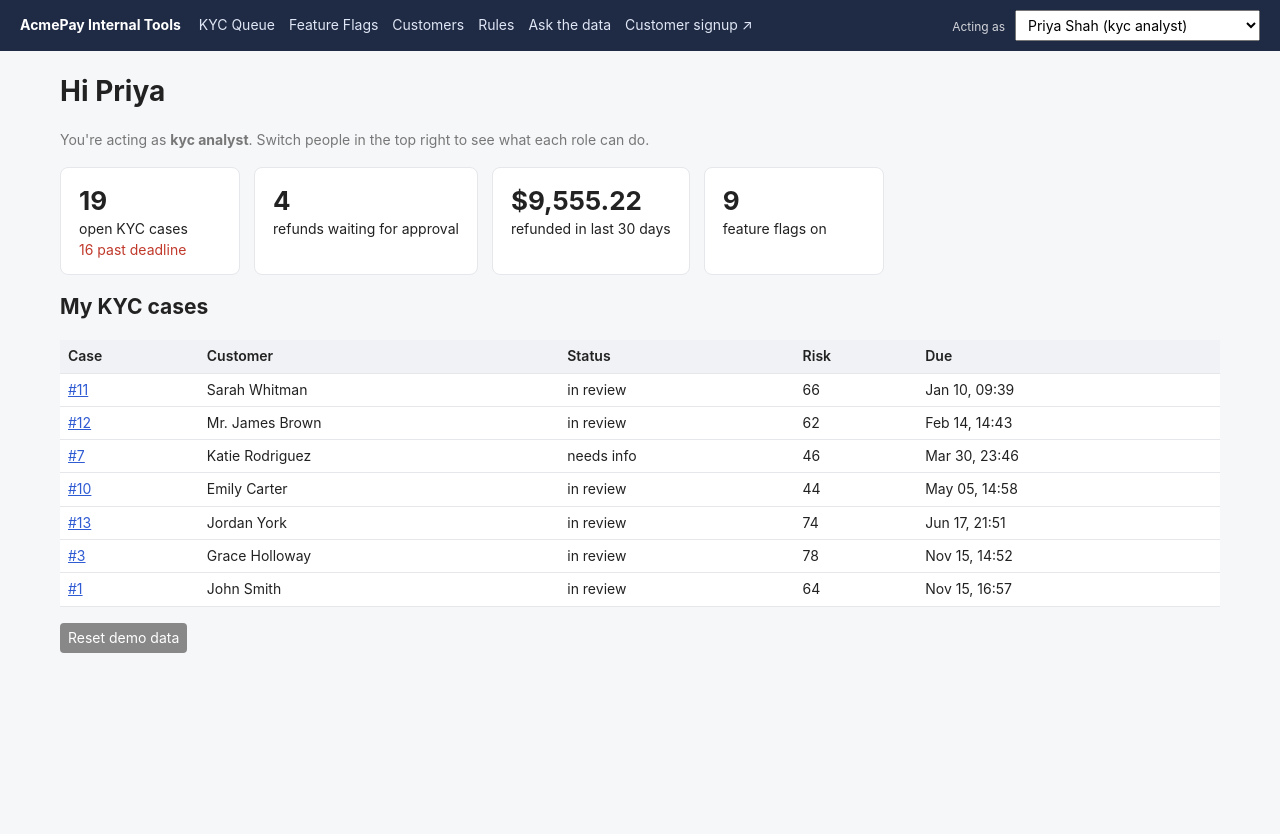
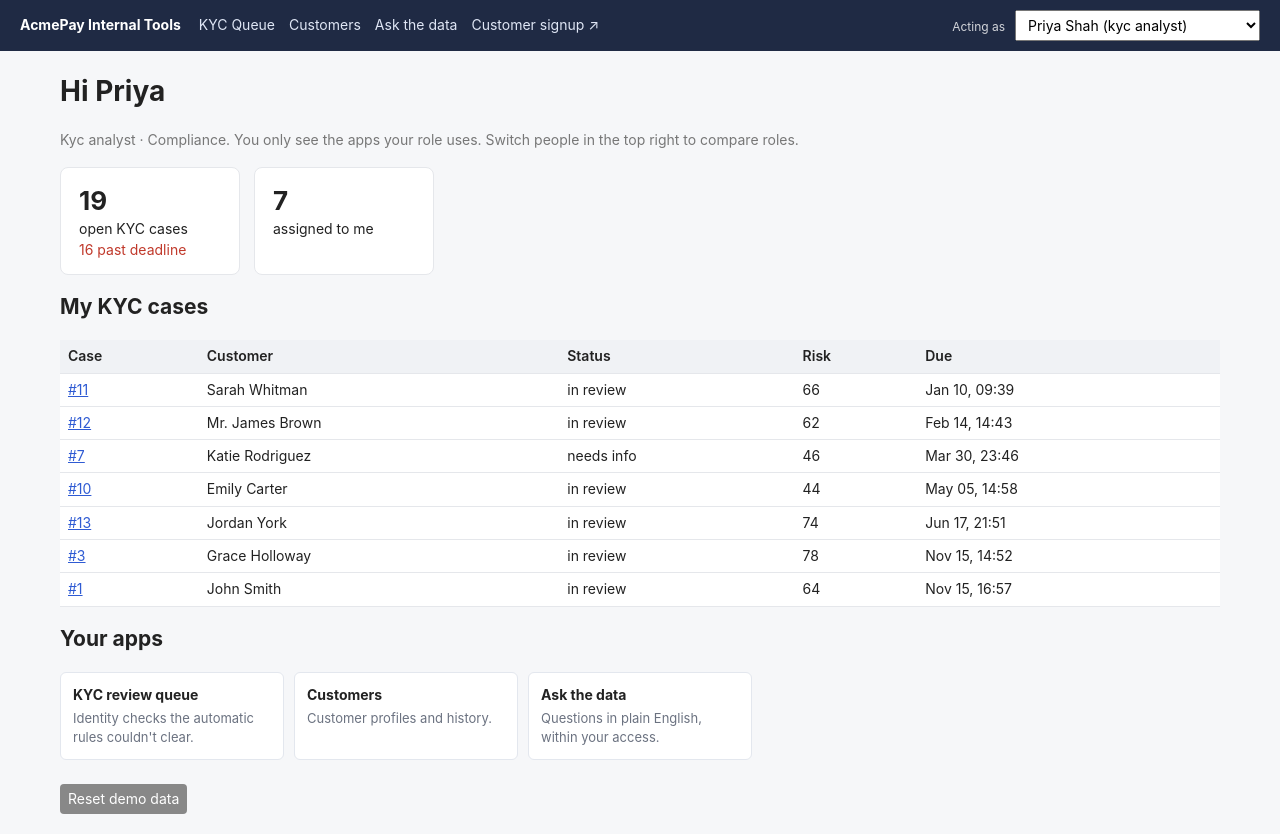
Before and after one commit to zumiko/devin_explore, a Flask app: page / in a window 1280 px wide. Before the commit the page ends 653 px from the top, so only its background shows below. Run offline with Flask 3, Linux system fonts and the light colour scheme; data comes from the database, SQL or seed files in the repository.

Commit message:
Show each role only the apps it uses: role-specific nav, home page and app tiles; tighten flag/rules/refund visibility
Co-Authored-By: Devin AI <158243242+devin-ai-integration[bot]@users.noreply.github.com>

```diff
--- a/app/app.py
+++ b/app/app.py
@@ -37,13 +37,14 @@ PERMS = {
     "kyc_second_review": {"kyc_senior", "compliance_lead", "admin"},
     "customer_view": KYC_ROLES | {"support_agent", "support_lead", "finance"},
     "customer_pii": KYC_ROLES,
-    "refund_view": {"support_agent", "support_lead", "finance", "compliance_lead", "admin"},
+    "refund_view": {"support_agent", "support_lead", "finance", "admin"},
     "refund_request": {"support_agent", "support_lead", "admin"},
     "ask_data": ALL_ROLES,
     "kyc_dashboard": {"compliance_lead", "admin"},
-    "refund_dashboard": {"support_lead", "finance", "pm", "engineer", "compliance_lead", "admin"},
+    "refund_dashboard": {"support_lead", "finance", "pm", "admin"},
     "approvals_view": {"support_lead", "finance", "admin"},
-    "flag_view": ALL_ROLES,
+    "flag_view": {"pm", "engineer", "admin"},
+    "settings_view": {"compliance_lead", "finance", "admin"},
     "flag_edit": {"pm", "engineer", "admin"},
     "flag_edit_critical": {"engineer", "admin"},
     "audit_view": {"compliance_lead", "support_lead", "finance", "engineer", "admin"},
@@ -56,6 +57,18 @@ KYC_REASONS = {
     "escalate": ["complex_match", "possible_pep", "needs_senior_judgment"],
 }
 REFUND_REASONS = seed.REFUND_REASONS
+APPS = [
+    {"perm": "kyc_view", "endpoint": "kyc_list", "name": "KYC review queue", "desc": "Identity checks the automatic rules couldn't clear."},
+    {"perm": "kyc_dashboard", "endpoint": "kyc_dashboard", "name": "KYC dashboard", "desc": "Signup trends and reviewer performance."},
+    {"perm": "refund_view", "endpoint": "refunds", "name": "Refunds", "desc": "Look up charges and issue refunds."},
+    {"perm": "approvals_view", "endpoint": "approvals", "name": "Refund approvals", "desc": "Refunds above the limit waiting on sign-off."},
+    {"perm": "refund_dashboard", "endpoint": "refund_dashboard", "name": "Refund dashboard", "desc": "Refund volume by reason, agent and customer."},
+    {"perm": "flag_view", "endpoint": "flags", "name": "Feature flags", "desc": "Turn features on, roll out gradually, target customers."},
+    {"perm": "customer_view", "endpoint": "customers", "name": "Customers", "desc": "Customer profiles and history."},
+    {"perm": "audit_view", "endpoint": "audit_log", "name": "Audit log", "desc": "Who changed what, when, and why."},
+    {"perm": "settings_view", "endpoint": "settings", "name": "Rules", "desc": "Thresholds and limits the apps enforce."},
+    {"perm": "ask_data", "endpoint": "ask_data", "name": "Ask the data", "desc": "Questions in plain English, within your access."},
+]
 OPEN_KYC = ("new", "in_review", "needs_info", "escalated", "pending_second_review")
 
 
@@ -237,7 +250,13 @@ def index():
         (g.user["id"],),
     ).fetchall()
     approvals = pending_approvals_for(g.user) if can("approvals_view") else []
-    return render_template("index.html", stats=stats, my_cases=my_cases, approvals=approvals)
+    my_refunds = db.execute(
+        "SELECT r.*, c.name FROM refunds r JOIN customers c ON c.id = r.customer_id WHERE r.requested_by = ?"
+        " ORDER BY r.created_at DESC LIMIT 8", (g.user["id"],)).fetchall() if can("refund_request") else []
+    my_flags = db.execute("SELECT * FROM feature_flags WHERE owner_id = ? ORDER BY key",
+                          (g.user["id"],)).fetchall() if can("flag_view") else []
+    return render_template("index.html", stats=stats, my_cases=my_cases, approvals=approvals, my_refunds=my_refunds,
+                           my_flags=my_flags, apps=[a for a in APPS if can(a["perm"])])
 
 
 # ---------- KYC ----------
@@ -976,6 +995,7 @@ def audit_log():
 
 @app.route("/settings", methods=["GET", "POST"])
 def settings():
+    require("settings_view")
     rows = g.db.execute("SELECT * FROM settings").fetchall()
     if request.method == "POST":
         require("settings_edit")
--- a/app/ask.py
+++ b/app/ask.py
@@ -22,9 +22,9 @@ MASKED = {
 }
 # table -> permission needed (see PERMS in app.py)
 TABLES = {
-    "users": "flag_view",
+    "users": "ask_data",
     "feature_flags": "flag_view",
-    "settings": "flag_view",
+    "settings": "settings_view",
     "customers": "customer_view",
     "kyc_cases": "kyc_view",
     "watchlist": "kyc_view",
--- a/app/static/style.css
+++ b/app/static/style.css
@@ -65,3 +65,7 @@ form.upload label { display: flex; flex-direction: column; gap: 4px; }
 .msgbody { white-space: pre-wrap; font: inherit; background: #f6f8fb; padding: 8px; border-radius: 4px; max-width: 520px; }
 form.row { display: flex; gap: 10px; align-items: flex-end; flex-wrap: wrap; }
 .panel { background: #fff; border: 1px solid #e3e7ee; border-radius: 6px; padding: 12px; margin: 10px 0; }
+.apps { display: grid; grid-template-columns: repeat(auto-fill, minmax(220px, 1fr)); gap: 10px; }
+.app { display: flex; flex-direction: column; gap: 4px; background: #fff; border: 1px solid #e3e7ee; border-radius: 6px; padding: 12px; text-decoration: none; color: inherit; }
+.app:hover { border-color: #5b8def; }
+.app span { color: #6b7280; font-size: 13px; }
--- a/app/templates/audit.html
+++ b/app/templates/audit.html
@@ -11,8 +11,8 @@
   {% for h in rows %}
   <tr>
     <td>{{ h.ts|dt }}</td><td>{{ h.actor or 'System' }}</td><td>{{ h.action|label }}</td>
-    <td>{% if h.entity_type == 'kyc_case' %}<a href="{{ url_for('kyc_case', case_id=h.entity_id) }}">KYC #{{ h.entity_id }}</a>
-        {% elif h.entity_type == 'refund' %}<a href="{{ url_for('refund_detail', refund_id=h.entity_id) }}">Refund #{{ h.entity_id }}</a>
+    <td>{% if h.entity_type == 'kyc_case' and can('kyc_view') %}<a href="{{ url_for('kyc_case', case_id=h.entity_id) }}">KYC #{{ h.entity_id }}</a>
+        {% elif h.entity_type == 'refund' and can('refund_view') %}<a href="{{ url_for('refund_detail', refund_id=h.entity_id) }}">Refund #{{ h.entity_id }}</a>
         {% else %}{{ h.entity_type|label }} #{{ h.entity_id }}{% endif %}</td>
     <td class="mono">{% if h.before_json %}{{ h.before_json }} &rarr; {% endif %}{{ h.after_json or '' }}</td>
     <td>{{ h.reason or '' }}</td>
--- a/app/templates/base.html
+++ b/app/templates/base.html
@@ -14,12 +14,12 @@
     {% if can('approvals_view') %}<a href="{{ url_for('approvals') }}">Approvals{% if pending_count %} <span class="pill">{{ pending_count }}</span>{% endif %}</a>{% endif %}
     {% if can('kyc_dashboard') %}<a href="{{ url_for('kyc_dashboard') }}">KYC Dashboard</a>{% endif %}
     {% if can('refund_dashboard') %}<a href="{{ url_for('refund_dashboard') }}">Refund Dashboard</a>{% endif %}
-    <a href="{{ url_for('flags') }}">Feature Flags</a>
+    {% if can('flag_view') %}<a href="{{ url_for('flags') }}">Feature Flags</a>{% endif %}
     {% if can('customer_view') %}<a href="{{ url_for('customers') }}">Customers</a>{% endif %}
     {% if can('audit_view') %}<a href="{{ url_for('audit_log') }}">Audit Log</a>{% endif %}
-    <a href="{{ url_for('settings') }}">Rules</a>
+    {% if can('settings_view') %}<a href="{{ url_for('settings') }}">Rules</a>{% endif %}
     <a href="{{ url_for('ask_data') }}">Ask the data</a>
-    <a href="{{ url_for('signup') }}" target="_blank">Customer signup &#8599;</a>
+    {% if can('kyc_view') %}<a href="{{ url_for('signup') }}" target="_blank">Customer signup &#8599;</a>{% endif %}
   </nav>
   {% if sso %}
   <form class="whoami" method="post" action="{{ url_for('logout') }}">
--- a/app/templates/index.html
+++ b/app/templates/index.html
@@ -1,12 +1,14 @@
 {% extends 'base.html' %}
 {% block content %}
 <h1>Hi {{ me.name.split()[0] }}</h1>
-<p class="muted">You're acting as <b>{{ me.role|label }}</b>. Switch people in the top right to see what each role can do.</p>
+<p class="muted">{{ me.role|label|capitalize }} · {{ me.team }}. You only see the apps your role uses.{% if not sso %} Switch people in the top right to compare roles.{% endif %}</p>
 <div class="cards">
-  <div class="card"><div class="big">{{ stats.kyc_open }}</div>open KYC cases<br><span class="bad">{{ stats.kyc_overdue }} past deadline</span></div>
-  <div class="card"><div class="big">{{ stats.refunds_pending }}</div>refunds waiting for approval</div>
-  <div class="card"><div class="big">{{ stats.refunds_30d|money }}</div>refunded in last 30 days</div>
-  <div class="card"><div class="big">{{ stats.flags_on }}</div>feature flags on</div>
+  {% if can('kyc_view') %}<div class="card"><div class="big">{{ stats.kyc_open }}</div>open KYC cases<br><span class="bad">{{ stats.kyc_overdue }} past deadline</span></div>{% endif %}
+  {% if can('kyc_view') %}<div class="card"><div class="big">{{ my_cases|length }}</div>assigned to me</div>{% endif %}
+  {% if can('approvals_view') %}<div class="card"><div class="big">{{ approvals|length }}</div>refunds waiting on me</div>{% endif %}
+  {% if can('refund_view') %}<div class="card"><div class="big">{{ stats.refunds_pending }}</div>refunds waiting for approval</div>{% endif %}
+  {% if can('refund_dashboard') %}<div class="card"><div class="big">{{ stats.refunds_30d|money }}</div>refunded in last 30 days</div>{% endif %}
+  {% if can('flag_view') %}<div class="card"><div class="big">{{ stats.flags_on }}</div>feature flags on</div>{% endif %}
 </div>
 {% if my_cases %}
 <h2>My KYC cases</h2>
@@ -21,7 +23,27 @@
 <h2>Waiting on my approval</h2>
 <p><a href="{{ url_for('approvals') }}">{{ approvals|length }} refund(s) need your sign-off &rarr;</a></p>
 {% endif %}
-<form method="post" action="{{ url_for('reset') }}" onsubmit="return confirm('Reset all demo data?')">
+{% if my_refunds %}
+<h2>My recent refunds</h2>
+<table>
+  <tr><th>Customer</th><th>Amount</th><th>Reason</th><th>Status</th><th>When</th></tr>
+  {% for r in my_refunds %}<tr><td>{{ r.name }}</td><td>{{ r.amount_cents|money }}</td><td>{{ r.reason|label }}</td><td>{{ r.status|label }}</td><td>{{ r.created_at|dt }}</td></tr>{% endfor %}
+</table>
+{% endif %}
+{% if my_flags %}
+<h2>Flags I own</h2>
+<table>
+  <tr><th>Flag</th><th>State</th><th>Rollout</th></tr>
+  {% for f in my_flags %}<tr><td>{{ f.key }}</td><td>{{ 'on' if f.enabled else 'off' }}</td><td>{{ f.rollout_pct }}%</td></tr>{% endfor %}
+</table>
+{% endif %}
+<h2>Your apps</h2>
+<div class="apps">
+  {% for a in apps %}<a class="app" href="{{ url_for(a.endpoint) }}"><b>{{ a.name }}</b><span>{{ a.desc }}</span></a>{% endfor %}
+</div>
+{% if not sso or can('settings_edit') %}
+<form method="post" action="{{ url_for('reset') }}" onsubmit="return confirm('Reset all demo data?')" style="margin-top:24px">
   <button class="secondary">Reset demo data</button>
 </form>
+{% endif %}
 {% endblock %}
```
